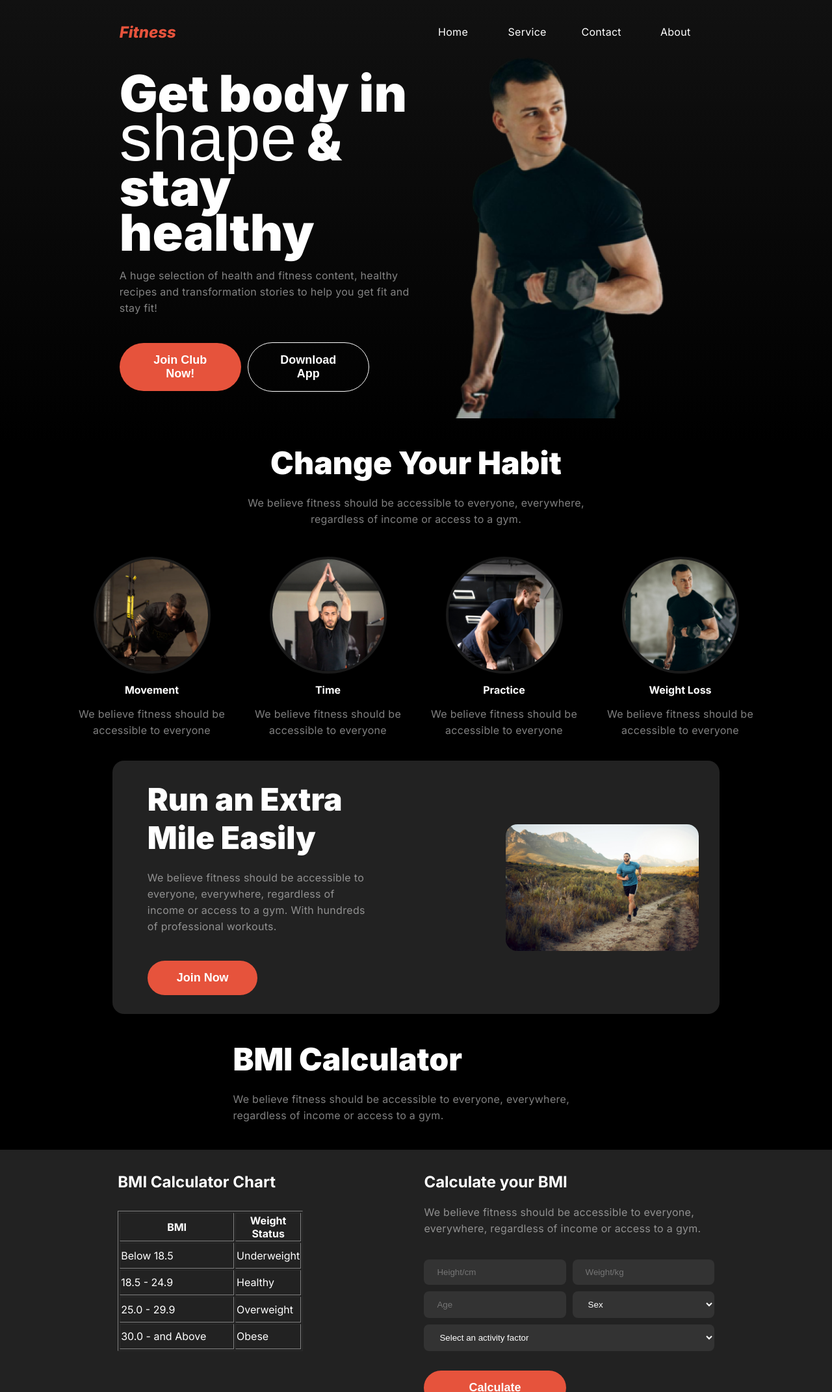
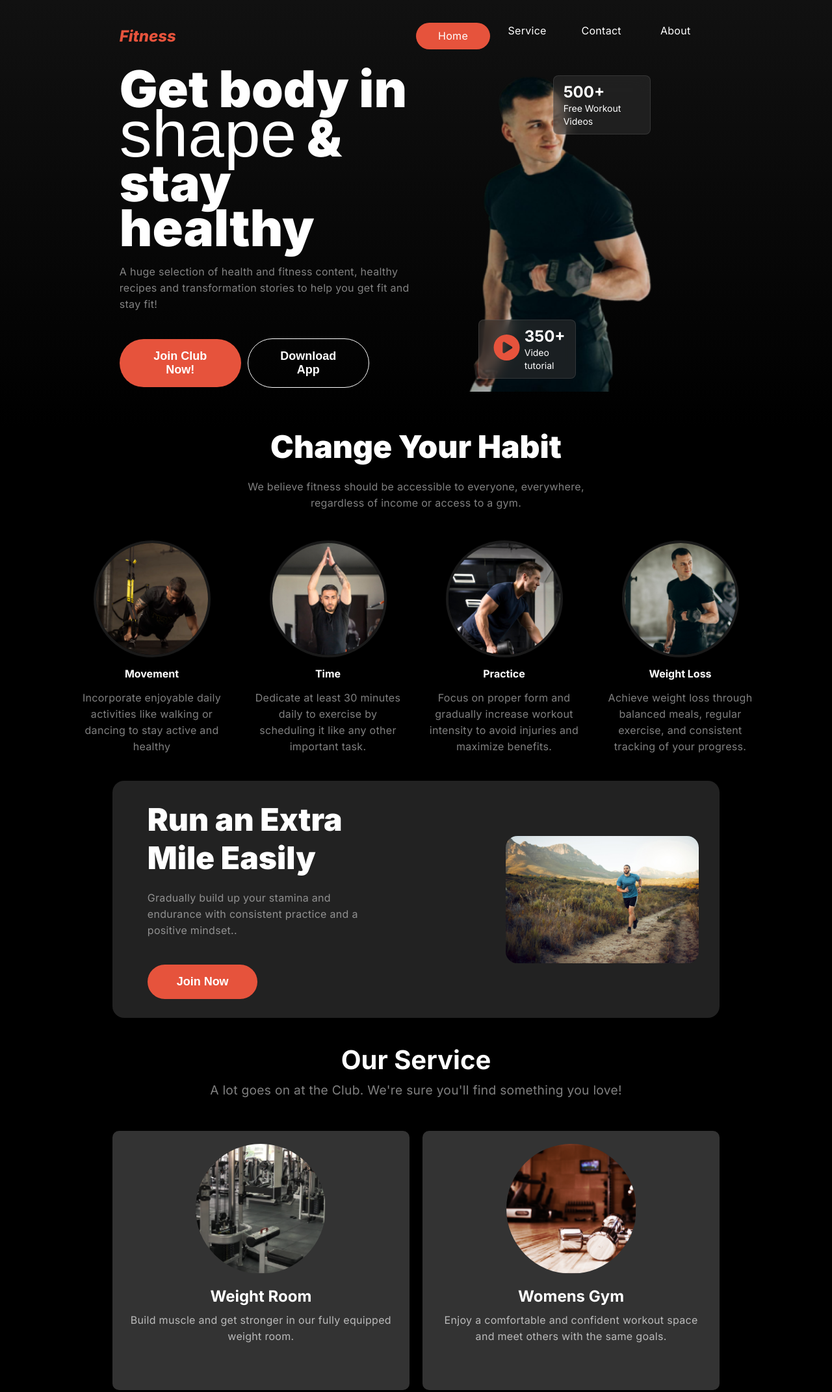
Before and after one commit to JauadAhmed/assignment-2, a plain HTML site: page index.html in a window 1280 px wide. Shown: the top 2143 px of the page at 65% size. Drawn offline with Linux system fonts and the light colour scheme; a web font is replaced by a local one.

Commit message:
complete

```diff
--- a/index.html
+++ b/index.html
@@ -40,8 +40,26 @@
                         <button class="btn without-color"> Download App</button>
                     </div>
             </div>
-            <div class="banner-img">
+            <!-- <div class="banner-img">
                 <img src="images/Images 2.png" alt="">
+            </div> -->
+            <div class="overlay-section">
+                <img src="images/Images 2.png" alt="Trainer with dumbbells" class="background-image">
+                <div class="overlay-info">
+                    <div class="overlay-box top-right">
+                        <span class="large-text">500+</span>
+                        <span class="small-text">Free Workout Videos</span>
+                    </div>
+                    <div class="overlay-box bottom-left">
+                       <div>
+                        <svg xmlns="http://www.w3.org/2000/svg" height="40" width="40" viewBox="0 0 512 512"><!--!Font Awesome Free 6.6.0 by @fontawesome - https://fontawesome.com License - https://fontawesome.com/license/free Copyright 2024 Fonticons, Inc.--><path fill="#E6533C" d="M0 256a256 256 0 1 1 512 0A256 256 0 1 1 0 256zM188.3 147.1c-7.6 4.2-12.3 12.3-12.3 20.9l0 176c0 8.7 4.7 16.7 12.3 20.9s16.8 4.1 24.3-.5l144-88c7.1-4.4 11.5-12.1 11.5-20.5s-4.4-16.1-11.5-20.5l-144-88c-7.4-4.5-16.7-4.7-24.3-.5z"/></svg>
+                       </div>
+                        <div>
+                            <span class="large-text">350+</span>
+                        <span class="small-text">Video tutorial</span>
+                        </div>
+                    </div>
+                </div>
             </div>
         </section>
 
@@ -66,7 +84,7 @@
 
                         <h4>Movement</h4>
                         <p>
-                            We believe fitness should be accessible to everyone
+                            Incorporate enjoyable daily activities like walking or dancing to stay active and healthy
                         </p>
                     </div>
                 </div>
@@ -77,7 +95,7 @@
 
                         <h4>Time</h4>
                         <p>
-                            We believe fitness should be accessible to everyone
+                            Dedicate at least 30 minutes daily to exercise by scheduling it like any other important task.
                         </p>
                     </div>
                 </div>
@@ -88,7 +106,7 @@
 
                         <h4>Practice</h4>
                         <p>
-                            We believe fitness should be accessible to everyone
+                            Focus on proper form and gradually increase workout intensity to avoid injuries and maximize benefits.
                         </p>
                     </div>
                 </div>
@@ -99,7 +117,7 @@
 
                         <h4>Weight Loss</h4>
                         <p>
-                            We believe fitness should be accessible to everyone
+                            Achieve weight loss through balanced meals, regular exercise, and consistent tracking of your progress.
                         </p>
                     </div>
                 </div>
@@ -114,7 +132,7 @@
                     Mile Easily</h1>
 
                 <p>
-                    We believe fitness should be accessible to everyone, everywhere, regardless of income or access to a gym. With hundreds of professional workouts.
+                    Gradually build up your stamina and endurance with consistent practice and a positive mindset..
                 </p>
 
                 <button class="btn extra">Join Now</button>
@@ -124,10 +142,39 @@
 
         </section>
 
+        <section class="services-section">
+            <h1>Our Service</h1>
+            <p>A lot goes on at the Club. We're sure you'll find something you love!</p>
+            <div class="services-grid">
+                <div class="service-item">
+                    <div class="service-image weight-room"></div>
+                    <h3>Weight Room</h3>
+                    <p>Build muscle and get stronger in our fully equipped weight room.</p>
+                </div>
+                <div class="service-item">
+                    <div class="service-image womens-gym"></div>
+                    <h3>Womens Gym</h3>
+                    <p>Enjoy a comfortable and confident workout space and meet others with the same goals.</p>
+                </div>
+
+                <div class="service-item">
+                    <div class="service-image group-classes"></div>
+                    <h3>Group Classes</h3>
+                    <p>Get motivated by fusing music, movement, science, and lots of fun!</p>
+                </div>
+                <div class="service-item">
+                    <div class="service-image turf-area"></div>
+                    <h3>Turf Area</h3>
+                    <p>Shock-absorbing and reduces pressure on your joints while working out or stretching.</p>
+                </div>
+
+            </div>
+        </section>
+
         <section class="sec-head bmi">
             <h1>BMI Calculator</h1>
             <p>
-                We believe fitness should be accessible to everyone, everywhere, regardless of income or access to a gym.
+                Easily calculate your Body Mass Index (BMI) to understand your body weight category and overall health status. Input your height and weight to receive instant feedback and personalized health recommendations.
             </p>
         </section>
 
@@ -168,7 +215,7 @@
                 <div class="form-title">
                     <h1>Calculate your BMI</h1>
                     <p>
-                        We believe fitness should be accessible to everyone, everywhere, regardless of income or access to a gym.
+                        Simply enter your height and weight for instant feedback and personalized health advice.
                     </p>
                 </div>
 
--- a/style.css
+++ b/style.css
@@ -74,6 +74,17 @@ nav{
     color: #E6533C;
     font-style: italic;
     font-weight: 800;
+    cursor: pointer;
+}
+
+.home{
+    display: flex;
+    padding: 8px 20px;
+    justify-content: center;
+    align-items: center;
+    gap: 10px;
+    border-radius: 46px;
+    background: #E6533C;
 }
 
 .menu{
@@ -142,14 +153,74 @@ a{
 .banner-img{
     margin: 0px auto;
     width: 349px;
-    /* height: 588px; */
+
 }
 
+
+
+.overlay-section {
+    position: relative;
+
+    width: 305px;
+    margin: 20px auto;
+}
+
+.background-image {
+    width: 100%;
+    height: auto;
+    display: block;
+    border-radius: 8px;
+}
+
+.overlay-info {
+    position: absolute;
+    top: 0;
+    left: 0;
+    width: 100%;
+    height: 100%;
+    display: flex;
+    flex-direction: column;
+    justify-content: space-between;
+
+}
+
+.overlay-box {
+    border-radius: 12px;
+    border: 1px solid rgba(255, 255, 255, 0.10);
+    background: rgba(48, 48, 48, 0.54);
+    backdrop-filter: blur(10px);
+    color: #fff;
+    padding: 10px 15px;
+    border-radius: 8px;
+    margin: 20px;
+    text-align: start;
+    max-width: 150px;
+}
+
+.top-right {
+    align-self: flex-end;
+}
+
+.bottom-left {
+    display: flex;
+    align-items: center;
+}
+
+
+.large-text {
+    font-size: 24px;
+    font-weight: bold;
+    display: block;
+}
+
+.small-text {
+    font-size: 14px;
+}
 
 /* ------------------------- habit ---------------------*/
 
 .change{
-    /* max-width: 73%; */
+
     display: flex;
     flex-direction: column;
     align-items: center;
@@ -176,7 +247,7 @@ a{
 
 .change-card-con{
     width: 231px;
-    height: 274px;
+
 
 }
 
@@ -238,6 +309,76 @@ a{
 }
 
 
+/* ----------------service------ */
+
+
+.services-section {
+    width: 73%;
+    text-align: center;
+
+}
+
+.services-section h1 {
+    font-size: 2.5em;
+    margin-bottom: 10px;
+}
+
+.services-section p {
+    font-size: 1.2em;
+    margin-bottom: 50px;
+}
+
+.services-grid {
+    display: grid;
+    grid-template-columns: repeat(2, 1fr);
+    gap: 20px;
+}
+
+.service-item {
+    background-color: #333;
+    border-radius: 10px;
+    padding: 20px;
+    text-align: center;
+}
+
+.service-image {
+    width: 200px;
+    height: 200px;
+    margin: 0 auto 20px;
+    border-radius: 50%;
+    background-size: cover;
+    background-position: center;
+}
+
+.weight-room {
+    background-image: url('images/weight-room.png'); /
+}
+
+.womens-gym {
+    background-image: url('images/womens-gym.png');
+}
+
+
+.group-classes {
+    background-image: url('images/les-mills-classes.png');
+}
+
+.turf-area {
+    background-image: url('images/turf-area.png');
+}
+
+
+.service-item h3 {
+    font-size: 1.5em;
+    margin-bottom: 10px;
+}
+
+.service-item p {
+    font-size: 1em;
+    color: #bbb;
+}
+
+
 /* -------------------------------- bmi----------- */
 
 .bmi{
@@ -249,18 +390,21 @@ a{
 .calculator{
 
     display: flex;
-    /* height: 425px; */
+
     align-items: stretch;
     justify-content: space-evenly;
     background: #222;
     padding: 35px 20px;
 }
 table{
+    border: rgba(255, 255, 255, 0.10);
     margin-top: 30px;
     width: 285px;
     height: 216px;
 }
-
+tbody td{
+    color: rgba(255, 255, 255, 0.50);
+}
 .cal-tab{
     width: 25%;
 }
@@ -375,7 +519,7 @@ button {
 .team-member-info p {
     margin: 0;
     font-size: 0.9em;
-    color: #ccc; /* Lighter text color for the role */
+    color: #ccc;
 }
 
 
@@ -499,7 +643,7 @@ button {
     .banner-img{
         margin: 0px auto;
         width: 305px;
-        /* height: 588px; */
+
     }
 
     .sec-head{
@@ -541,6 +685,12 @@ button {
         width: 100%;
         height: 100%;
     }
+    .services-section{
+        width: 89%;
+    }
+    .services-grid {
+        grid-template-columns: 1fr;
+    }
 
     .bmi{
         width: 89%;
@@ -563,7 +713,7 @@ button {
     }
 
     .team-container {
-        grid-template-columns: 1fr;/* 3 columns on larger devices */
+        grid-template-columns: 1fr;
     }
 
     .footer-container {
```
Also changed, not shown: images/les-mills-classes.png (added), images/turf-area.png (added), images/weight-room.png (added), images/womens-gym.png (added).
